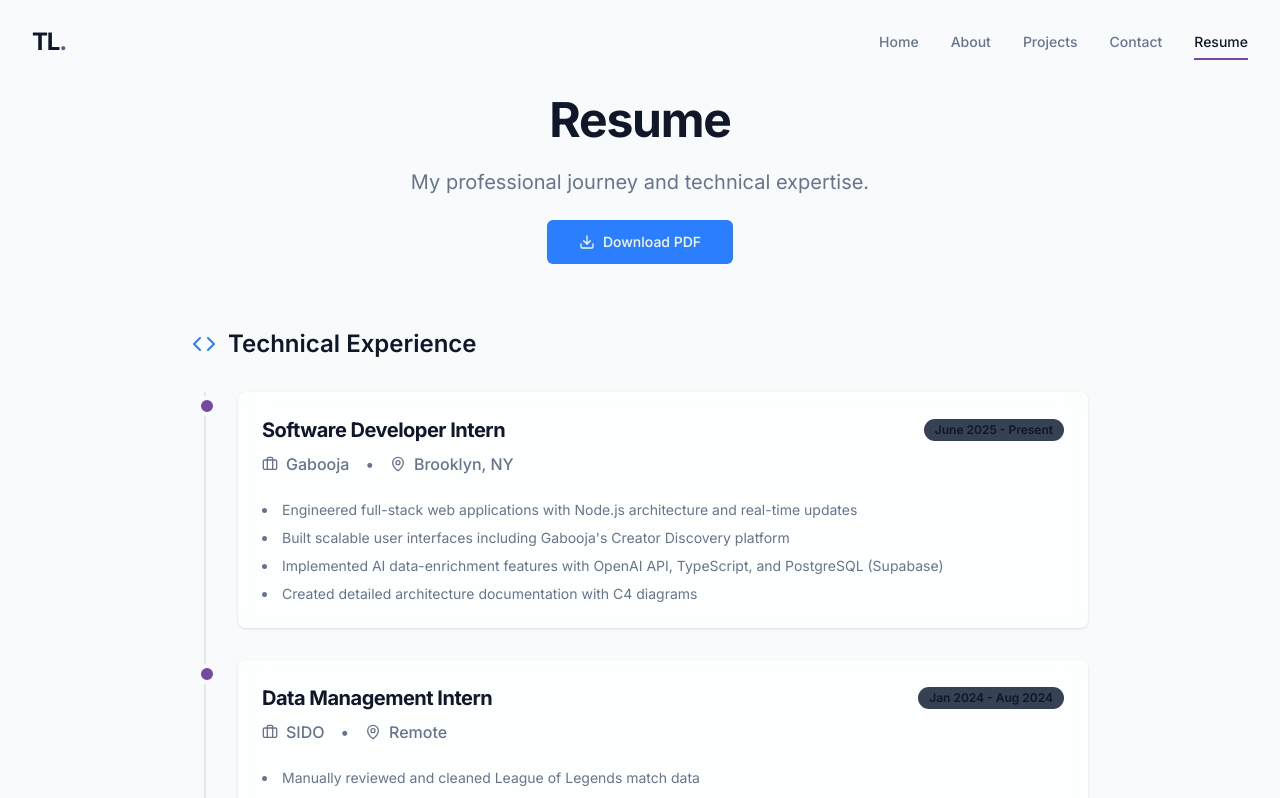
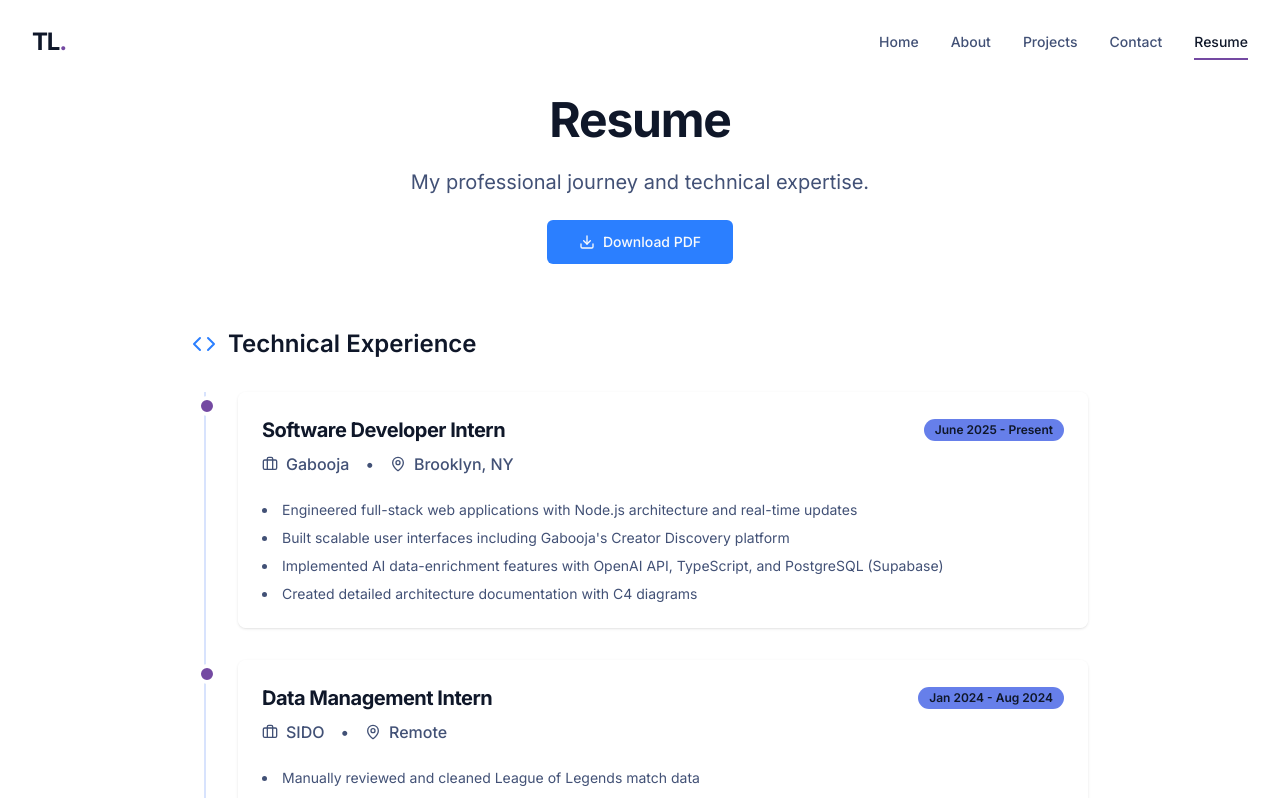
Before and after one commit to tannerlee119/Tanner-Lee-Personal-Portfolio, a Next.js app: page /resume in a window 1280 px wide. Shown: the top 798 px of the page. Built offline with nearby package versions, Linux system fonts and the light colour scheme.

Commit message:
Update color palette and styles across multiple components for improved visual consistency; adjust background and text colors in CLAUDE.md, GCS Architecture.html, and various UI components to align with new theme colors.

```diff
--- a/GCS Architecture.html
+++ b/GCS Architecture.html
@@ -9,15 +9,22 @@
     <style>
         :root {
             /* Shared Token Palette matches Next.js app */
-            --primary: #764ba2;
+            --primary: #7c3aed;        /* Violet */
             --primary-light: #a78bfa;
-            --secondary: #667eea;
-            --background: #f5f5f5;
-            --foreground: #333333;
+            --secondary: #3b82f6;      /* Blue */
+
+            /* Non-gray neutrals (cool-tinted) */
+            --background: #fbfcff;     /* Blue-tinted white (avoids gray cast) */
+            --foreground: #0b1220;     /* Deep navy (not gray) */
+            --foreground-muted: #24324f;
+
             --card-bg: #ffffff;
-            --border: #e5e5e5;
-            --heading-color: #667eea;
-            --subheading-color: #764ba2;
+            --surface-2: #f1f5ff;      /* Subtle blue surface */
+            --code-bg: #eef2ff;
+            --border: #dbe7ff;         /* Blue-tinted border */
+
+            --heading-color: var(--secondary);
+            --subheading-color: var(--primary);
         }
 
         * {
@@ -91,6 +98,12 @@
             color: white;
         }
 
+        nav a:focus-visible {
+            outline: 3px solid var(--secondary);
+            outline-offset: 2px;
+            background: var(--surface-2);
+        }
+
         .section {
             background: var(--card-bg);
             padding: 30px;
@@ -118,7 +131,7 @@
         }
 
         .diagram-container {
-            background: var(--card-bg);
+            background: var(--surface-2);
             padding: 20px;
             border-radius: 8px;
             margin: 20px 0;
@@ -140,7 +153,7 @@
         }
 
         .tech-item {
-            background: var(--card-bg);
+            background: var(--surface-2);
             padding: 15px;
             border-radius: 6px;
             border-left: 4px solid var(--secondary);
@@ -163,7 +176,7 @@
         }
 
         code {
-            background: var(--border);
+            background: var(--code-bg);
             padding: 2px 6px;
             border-radius: 3px;
             font-family: 'Courier New', monospace;
@@ -177,10 +190,10 @@
         }
 
         .overview-card {
-            background: var(--card-bg);
+            background: linear-gradient(135deg, rgba(59, 130, 246, 0.08) 0%, rgba(124, 58, 237, 0.08) 100%);
             padding: 20px;
             border-radius: 8px;
-            border: 1px solid var(--secondary);
+            border: 1px solid var(--border);
             box-shadow: 0 2px 4px rgba(0, 0, 0, 0.05);
         }
 
@@ -194,12 +207,12 @@
             startOnLoad: true,
             theme: 'default',
             themeVariables: {
-                primaryColor: '#764ba2',        /* Primary (Violet) */
+                primaryColor: '#7c3aed',        /* Primary (Violet) */
                 primaryTextColor: '#fff',
-                primaryBorderColor: '#667eea',  /* Secondary (Blue) */
-                lineColor: '#667eea',
-                secondaryColor: '#667eea',
-                tertiaryColor: '#f8fafc'        /* Slate-50 */
+                primaryBorderColor: '#3b82f6',  /* Secondary (Blue) */
+                lineColor: '#3b82f6',
+                secondaryColor: '#3b82f6',
+                tertiaryColor: '#f1f5ff'        /* Surface-2 (tinted, not gray) */
             }
         });
     </script>
--- a/src/app/globals.css
+++ b/src/app/globals.css
@@ -87,7 +87,8 @@
 :root {
   /* BOLD TECH PALETTE (Light Mode) */
   /* Neutral: Slate */
-  --background: 210 40% 98%;
+  /* Pure white background (removes the gray cast) */
+  --background: 0 0% 100%;
   --foreground: 222 47% 11%;
 
   --card: 0 0% 100%;
@@ -109,14 +110,15 @@
   --accent-foreground: 210 40% 98%;
 
   /* Muted */
-  --muted: 210 40% 96.1%;
-  --muted-foreground: 215 16% 47%;
+  /* Cool-tinted surfaces (avoid "gray on white") */
+  --muted: 225 100% 98%;
+  --muted-foreground: 223 28% 36%;
 
   --destructive: 0 84.2% 60.2%;
   --destructive-foreground: 210 40% 98%;
 
-  --border: 214.3 31.8% 91.4%;
-  --input: 214.3 31.8% 91.4%;
+  --border: 222 90% 92%;
+  --input: 222 90% 92%;
   /* High visibility ring */
   --ring: 269 38% 46%;
 
--- a/src/app/loading.tsx
+++ b/src/app/loading.tsx
@@ -3,7 +3,7 @@ export default function Loading() {
     <div className="min-h-screen bg-slate-900 flex items-center justify-center">
       <div className="text-center">
         <div className="animate-spin rounded-full h-16 w-16 border-b-2 border-blue-500 mx-auto mb-4"></div>
-        <p className="text-gray-400 text-lg">Loading...</p>
+        <p className="text-blue-100/90 text-lg">Loading...</p>
       </div>
     </div>
   )
--- a/src/app/not-found.tsx
+++ b/src/app/not-found.tsx
@@ -10,8 +10,8 @@ export default function NotFound() {
       <div className="text-center max-w-md">
         <div className="mb-8">
           <h1 className="text-6xl font-bold text-blue-500 mb-2">404</h1>
-          <h2 className="text-2xl font-semibold text-gray-100 mb-4">Page Not Found</h2>
-          <p className="text-gray-400 leading-relaxed">
+          <h2 className="text-2xl font-semibold text-white mb-4">Page Not Found</h2>
+          <p className="text-blue-100/90 leading-relaxed">
             Sorry, the page you are looking for doesn&apos;t exist or has been moved.
           </p>
         </div>
--- a/src/components/ui/badge.tsx
+++ b/src/components/ui/badge.tsx
@@ -11,10 +11,10 @@ const badgeVariants = cva(
         default:
           "border-transparent bg-blue-500 text-primary-foreground hover:bg-blue-600",
         secondary:
-          "border-transparent bg-gray-700 text-secondary-foreground hover:bg-gray-600",
+          "border-transparent bg-secondary text-secondary-foreground hover:bg-secondary/80",
         destructive:
           "border-transparent bg-destructive text-destructive-foreground hover:bg-destructive/80",
-        outline: "border-gray-600 text-foreground hover:bg-gray-800",
+        outline: "border-border text-foreground hover:bg-accent hover:text-accent-foreground",
       },
     },
     defaultVariants: {
--- a/src/components/ui/button.tsx
+++ b/src/components/ui/button.tsx
@@ -13,7 +13,7 @@ const buttonVariants = cva(
         destructive:
           "bg-destructive text-destructive-foreground hover:bg-destructive/90",
         outline:
-          "border border-gray-600 bg-transparent hover:bg-gray-800 hover:text-accent-foreground",
+          "border border-border bg-transparent hover:bg-accent hover:text-accent-foreground",
         secondary:
           "bg-secondary text-secondary-foreground hover:bg-secondary/80",
         ghost: "hover:bg-accent hover:text-accent-foreground",
```
Also changed, not shown: 1 other file (tests, documents, lock files or other folders).
